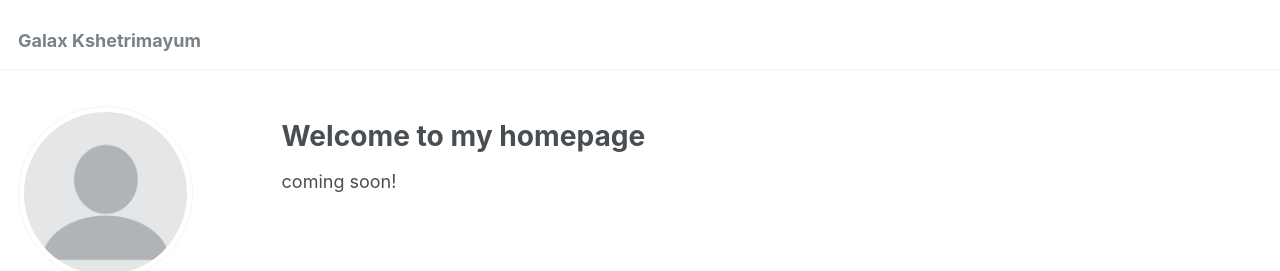
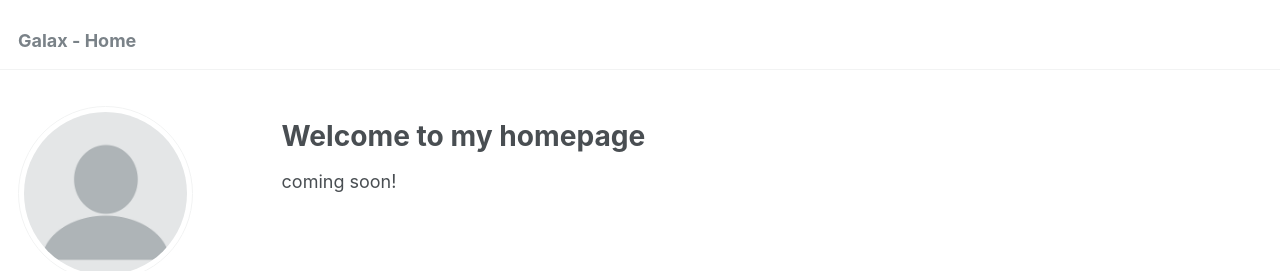
Before and after one commit to galax19ksh/galax19ksh.github.io, a Jekyll site: the page built from _pages/about.md, in a window 1280 px wide. Shown: the top 271 px of the page. Built offline with Jekyll 4.4.1, drawn with Linux system fonts in a browser that asks for light colours.

Commit message:
Modify Home for nav list in masthead.html
replace {{ site.title }} with my name in line 9 (hard code)

```diff
--- a/_includes/masthead.html
+++ b/_includes/masthead.html
@@ -6,7 +6,7 @@
       <nav id="site-nav" class="greedy-nav">
         <button><div class="navicon"></div></button>
         <ul class="visible-links">
-          <li class="masthead__menu-item masthead__menu-item--lg"><a href="{{ base_path }}/">{{ site.title }}</a></li>
+          <li class="masthead__menu-item masthead__menu-item--lg"><a href="{{ base_path }}/">Galax - Home</a></li>
           {% for link in site.data.navigation.main %}
             {% if link.url contains 'http' %}
               {% assign domain = '' %}
```
